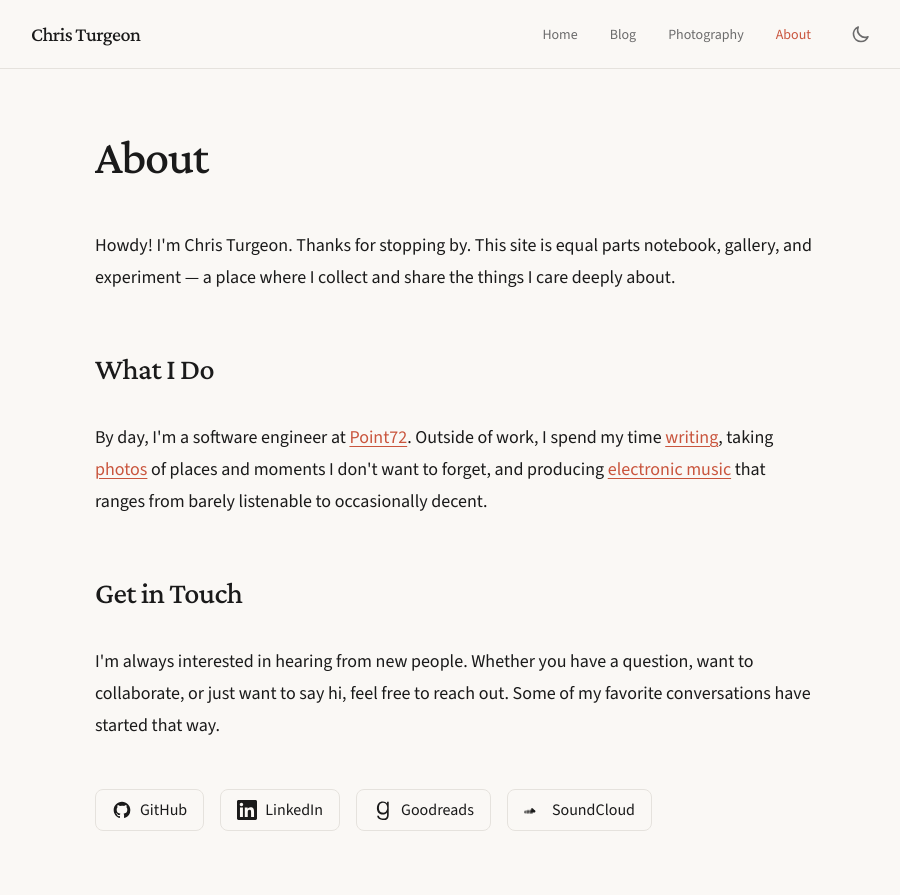
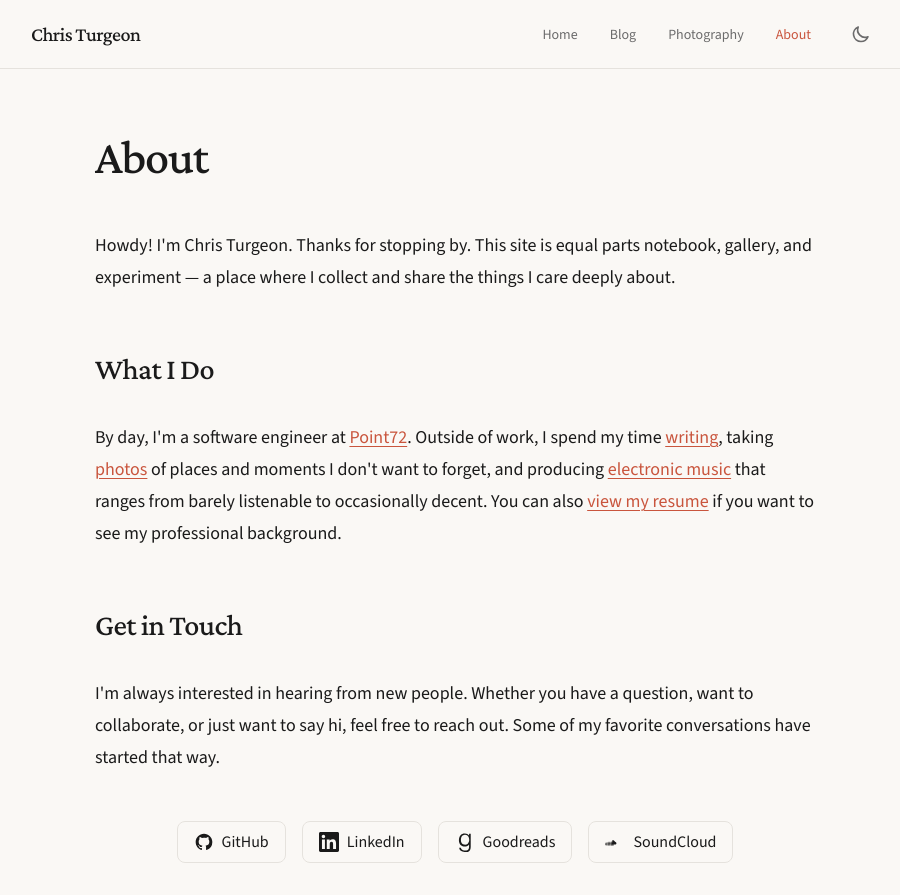
Before and after one commit to christurgeon/Personal-Website, a Next.js app: page /about in a window 1280 px wide. Shown: the top 895 px of the page, without its empty margins (185-1085 px from the left). Built offline with nearby package versions, Linux system fonts and the light colour scheme.

Commit message:
Add Resume Link to About Page and Center Links at Bottom

```diff
--- a/src/app/about/page.tsx
+++ b/src/app/about/page.tsx
@@ -1,6 +1,6 @@
 import Link from "next/link";
 import { siteConfig } from "@/lib/config";
-import { GitHubIcon, LinkedInIcon, GoodreadsIcon, SoundCloudIcon, EmailIcon, ArrowRightIcon } from "@/components/Icons";
+import { ArrowRightIcon, GitHubIcon, GoodreadsIcon, LinkedInIcon, SoundCloudIcon, ResumeIcon } from "@/components/Icons";
 import type { Metadata } from "next";
 
 export const metadata: Metadata = {
@@ -32,7 +32,16 @@ export default function AboutPage() {
           <Link href={siteConfig.socials.soundcloud} target="_blank" rel="noopener noreferrer">
             electronic music
           </Link>{" "}
-          that ranges from barely listenable to occasionally decent.
+          that ranges from barely listenable to occasionally decent. You can also{" "}
+          <a
+            href="/chris_turgeon_resume.pdf"
+            target="_blank"
+            rel="noopener noreferrer"
+            className="text-accent hover:text-accent-hover transition-colors"
+          >
+            view my resume
+          </a>{" "}
+          if you want to see my professional background.
         </p>
 
         <h2>Get in Touch</h2>
@@ -42,7 +51,7 @@ export default function AboutPage() {
         </p>
       </div>
 
-      <div className="animate-fade-in-delay-2 flex flex-wrap gap-4">
+      <div className="animate-fade-in-delay-2 flex flex-wrap justify-center gap-4">
         {siteConfig.socials.github && (
           <a
             href={siteConfig.socials.github}
```
